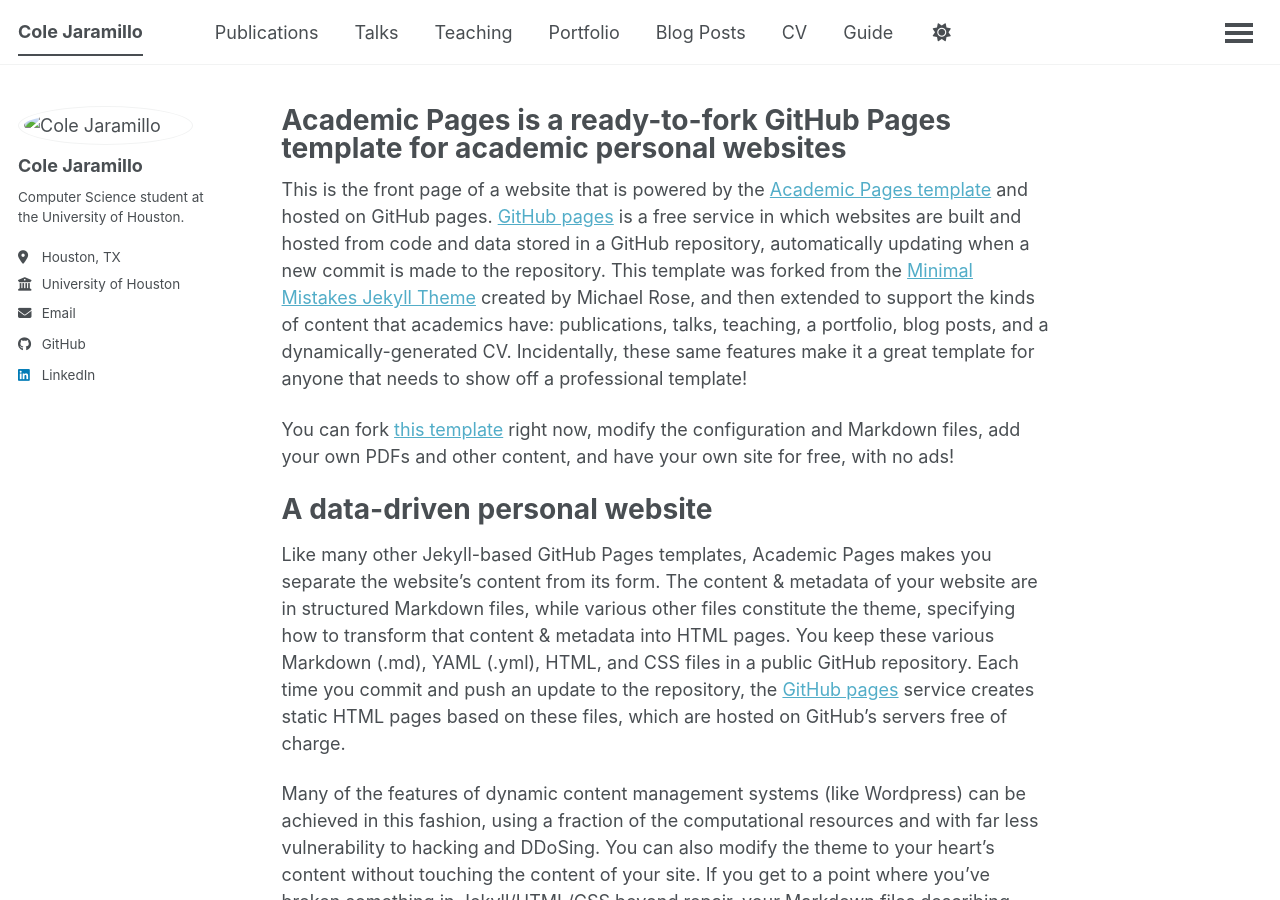
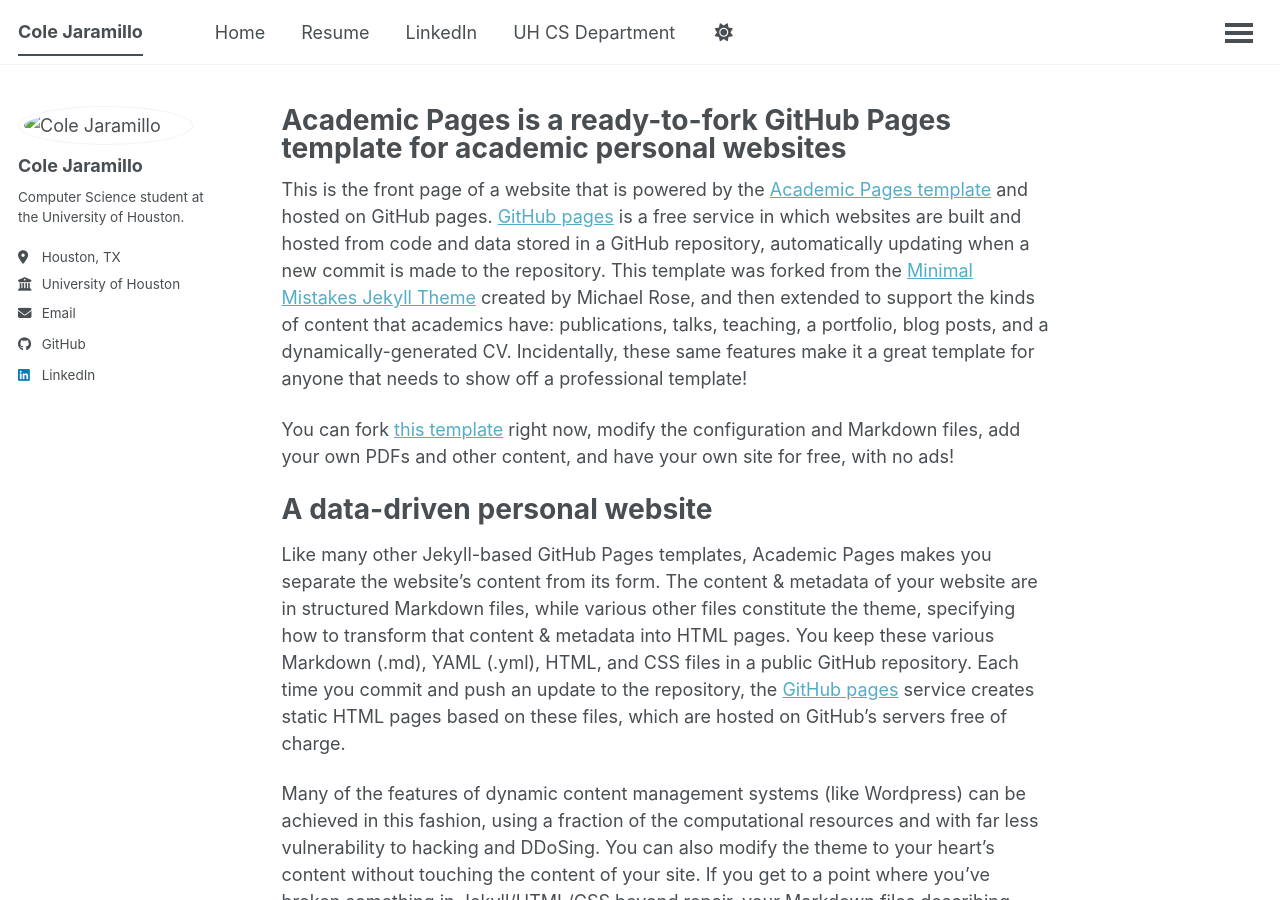
Before and after one commit to ColeJaramillo/ColeJaramillo.github.io, a Jekyll site: the page built from _pages/about.md, in a window 1280 px wide and 900 px high. Built offline with Jekyll 4.4.1, drawn with Linux system fonts in a browser that asks for light colours; a script that is not in the unit is left out.

Commit message:
Update navigation.yml

```diff
--- a/_data/navigation.yml
+++ b/_data/navigation.yml
@@ -8,26 +8,14 @@
 #      Markdown formatted page while the second is generated using JSON.
 
 main:
-  - title: "Publications"
-    url: /publications/
+  - title: "Home"
+    url: /
 
-  - title: "Talks"
-    url: /talks/
+  - title: "Resume"
+    url: /files/resume.pdf
 
-  - title: "Teaching"
-    url: /teaching/
+  - title: "LinkedIn"
+    url: https://www.linkedin.com/in/cole-jaramillo-900b7a3a9/
 
-  - title: "Portfolio"
-    url: /portfolio/
-
-  - title: "Blog Posts"
-    url: /year-archive/
-
-  - title: "CV"
-    url: /cv/
-
-  # - title: "CV"
-  #   url: /cv-json/
-
-  - title: "Guide"
-    url: /markdown/
+  - title: "UH CS Department"
+    url: https://cs.uh.edu
```
